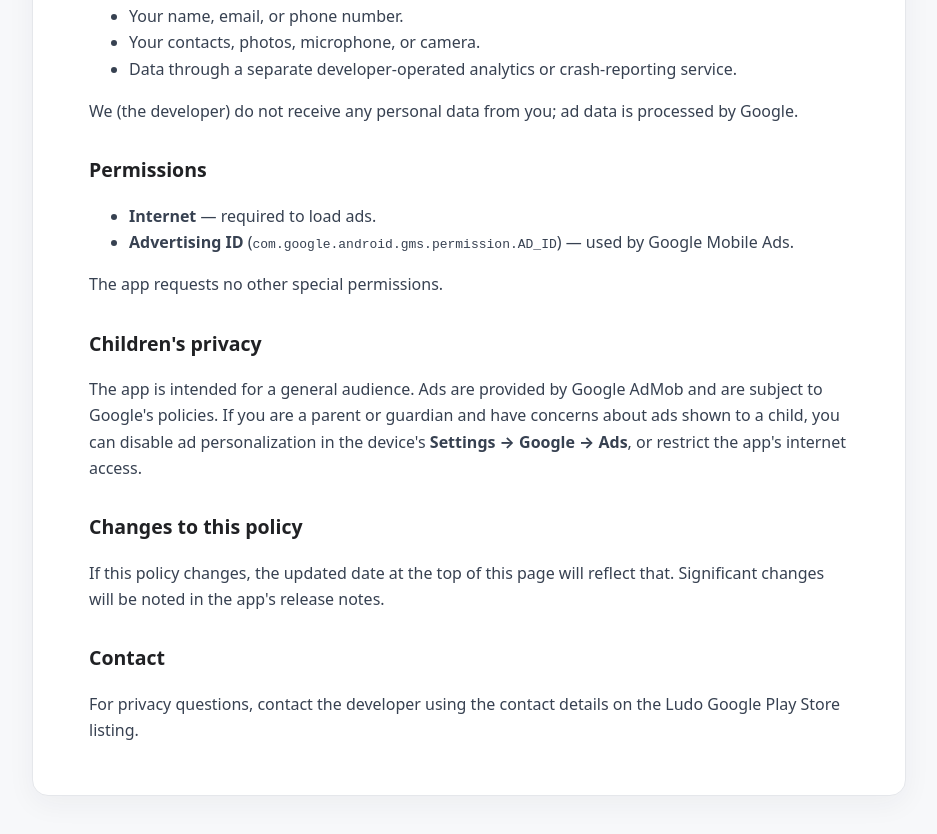
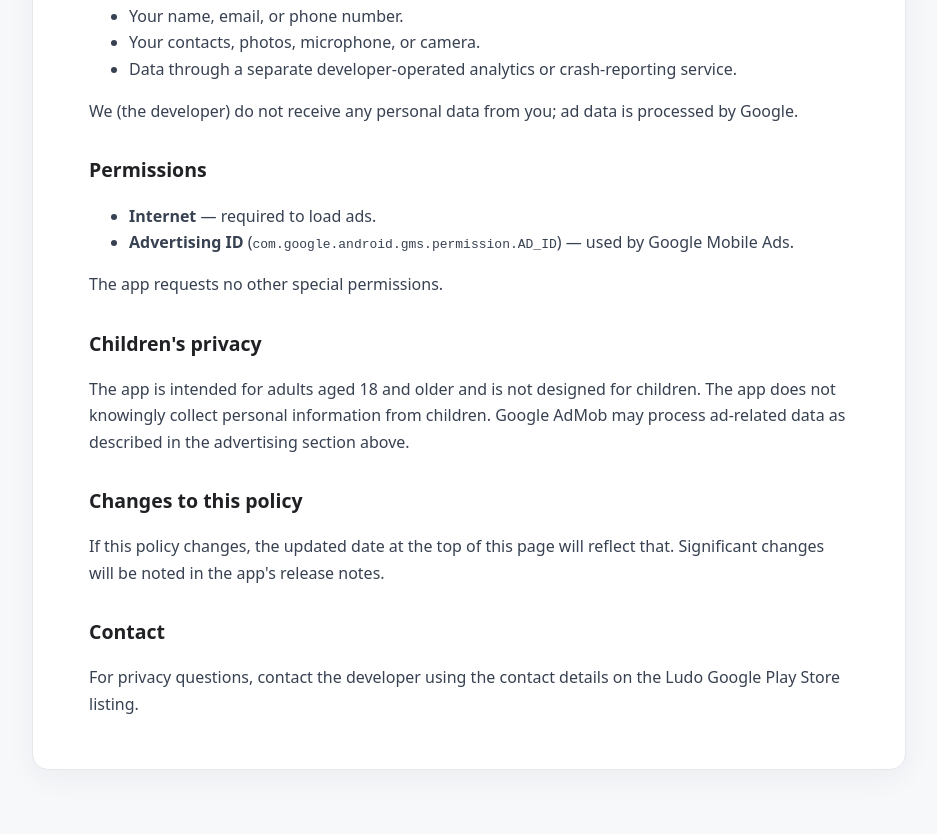
Before and after one commit to dandollakalpana0507/ludo-privacy-policy, a plain HTML site: page index.html in a window 1280 px wide. Shown: the part 1311-2145 px from the top of the page, without its empty margins (171-1108 px from the left). After the commit the page ends 2121 px from the top, so only its background shows below. Drawn offline with Linux system fonts and the light colour scheme.

Commit message:
Align privacy policy with adult audience

```diff
--- a/index.html
+++ b/index.html
@@ -67,7 +67,7 @@
       <p>The app requests no other special permissions.</p>
 
       <h2>Children's privacy</h2>
-      <p>The app is intended for a general audience. Ads are provided by Google AdMob and are subject to Google's policies. If you are a parent or guardian and have concerns about ads shown to a child, you can disable ad personalization in the device's <strong>Settings → Google → Ads</strong>, or restrict the app's internet access.</p>
+      <p>The app is intended for adults aged 18 and older and is not designed for children. The app does not knowingly collect personal information from children. Google AdMob may process ad-related data as described in the advertising section above.</p>
 
       <h2>Changes to this policy</h2>
       <p>If this policy changes, the updated date at the top of this page will reflect that. Significant changes will be noted in the app's release notes.</p>
```
Also changed, not shown: 1 other file.
